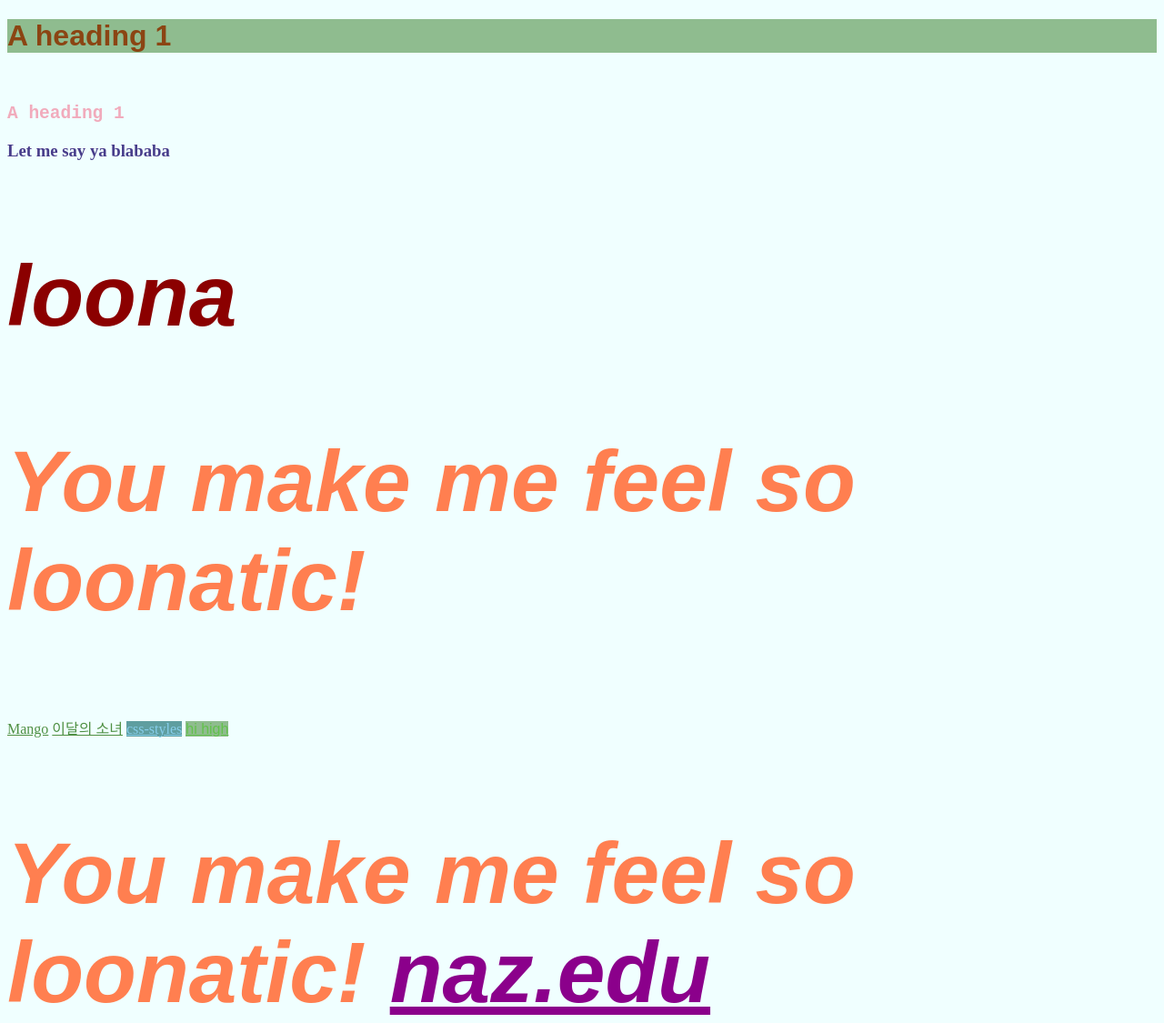
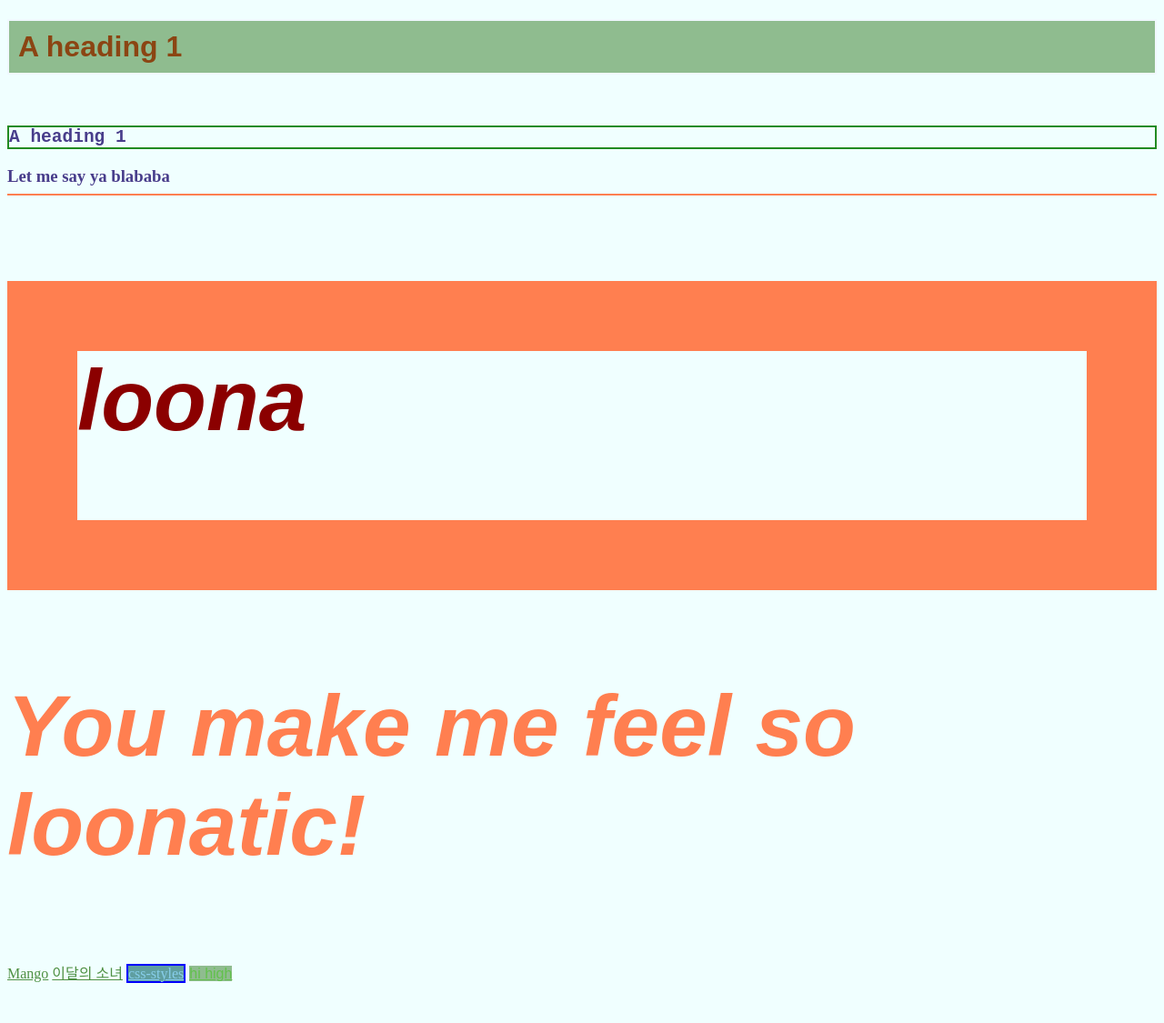
Before and after one commit to loonatheworld12/assignment1, a plain HTML site: page index.html in a window 1280 px wide. Shown: the top 1125 px of the page at 91% size. Drawn offline with Linux system fonts and the light colour scheme.

Commit message:
Initial commit

```diff
--- a/index.html
+++ b/index.html
@@ -21,15 +21,15 @@
 </head>
 
 <body>
-    <h1 class="cis-260">A heading 1</h1><br>
-    <h2 style="color: #f1abbc;">A heading 1</h2>
-    <h3>Let me say ya blababa</h3>
-    <p id="wow">loona</p>
+    <h1 style="border: 2px solid aliceblue; padding: 10px" class="cis-260">A heading 1</h1><br>
+    <h2 style="border-width: 2px; border-style: solid; border-color: forestgreen" style="color: #f1abbc;">A heading 1</h2>
+    <h3 style="border-bottom: 2px solid coral; padding-bottom: 8px;">Let me say ya blababa</h3>
+    <p style="border: 77px solid coral; padding-bottom: 77px;" id="wow">loona</p>
     <p>You make me feel so loonatic!</p>
     <a href="index.html">Mango</a>
     <a href="http://www.loonatheworld.com" target="_blank">이달의 소녀</a>
 
-    <a class="balababa" href="css/styles.css">css-styles</a>
+    <a style="border: 2px solid blue;" class="balababa" href="css/styles.css">css-styles</a>
     <a class="cis-260" href="https://www.youtube.com/watch?v=846cjX0ZTrk" target="_blank" style="color: #62c14c">hi high</a>
     <p><strong><em>You make me feel so loonatic! <a href="http://naz.edu" target="_blank"> naz.edu</a></em></strong></p>
 </body>
```
